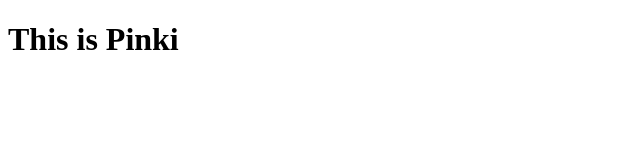
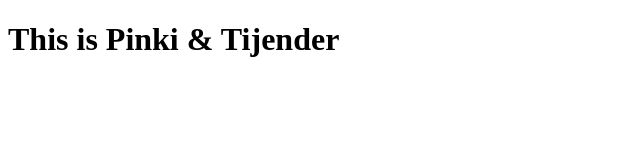
Before and after one commit to Pinki19891989/Myrepo, a plain HTML site: page index.html in a window 1280 px wide. Shown: the whole page, without its empty margins (0-640 px from the left). Drawn offline with Linux system fonts and the light colour scheme.

Commit message:
Tijender

```diff
--- a/index.html
+++ b/index.html
@@ -6,6 +6,6 @@
     <title>Document</title>
 </head>
 <body>
-    <h1>This is Pinki</h1>
+    <h1>This is Pinki & Tijender </h1>
 </body>
 </html>
```
